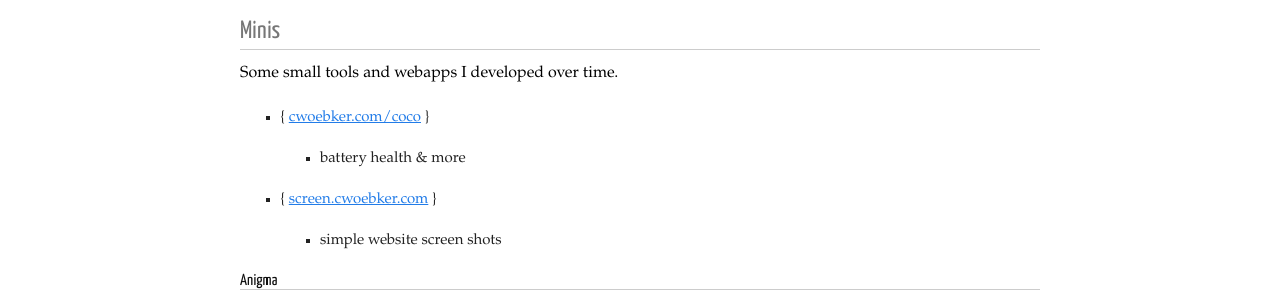
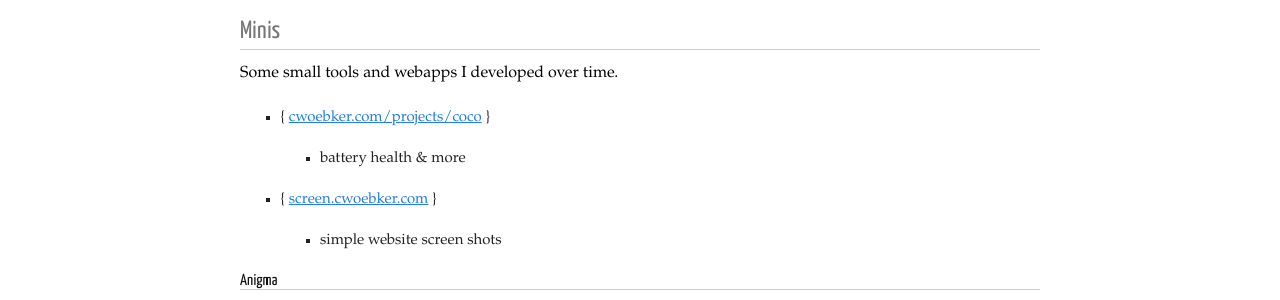
Before and after one commit to cwoebker/.com, a Jekyll site: the page built from projects/index.markdown, in a window 1280 px wide and 1347 px high. Shown: the part 745-1045 px from the top of the window. Built offline with Jekyll 4.4.1, drawn with Linux system fonts in a browser that asks for light colours; Markdown is read by kramdown in place of the engine named in the settings.

Commit message:
trying to fix some url problems with new gh project pages

```diff
--- a/projects/index.markdown
+++ b/projects/index.markdown
@@ -33,7 +33,7 @@ Pen is a simple and lightweight note program that can be used from the command l
 
 Some small tools and webapps I developed over time.
 
-- { [cwoebker.com/coco](http://cwoebker.com/coco) }
+- { [cwoebker.com/projects/coco](http://cwoebker.com/projects/coco) }
     - battery health & more
 
 - { [screen.cwoebker.com](http://screen.cwoebker.com) }
```
Also changed, not shown: 1 other file.
